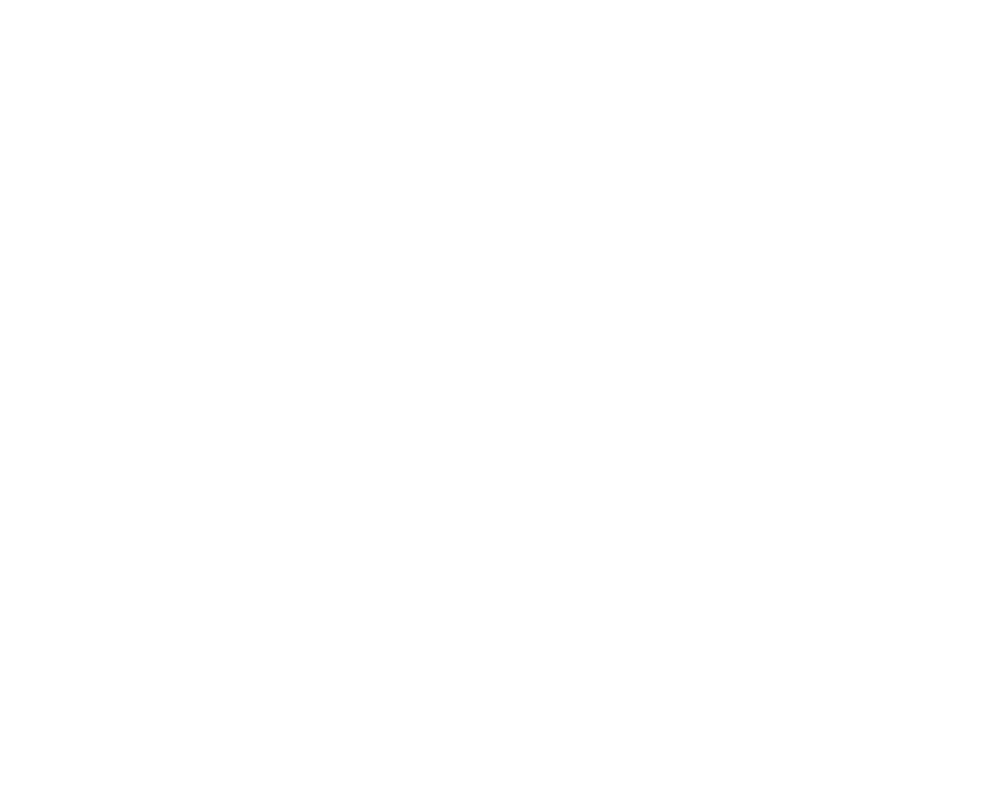
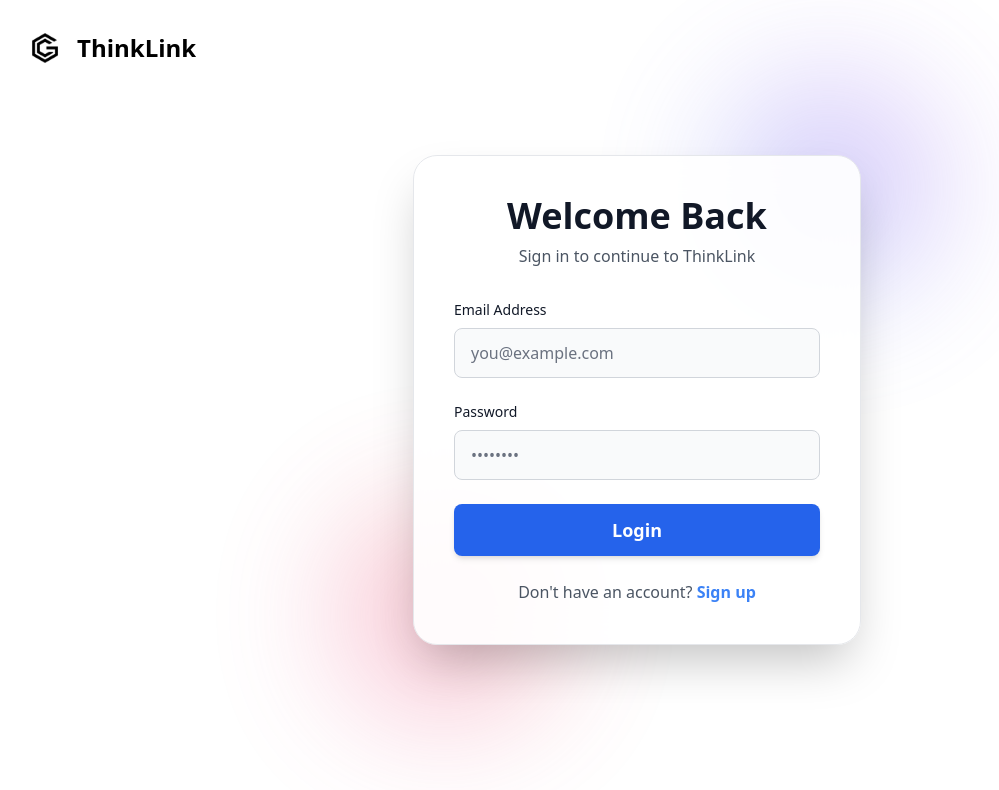
Before and after one commit to GMTStudioTechnology/Think-Link, a React (Vite) app: page /signup in a window 1280 px wide. Before the commit this address had no page. Shown: the top 790 px of the page, without its empty margins (3-1002 px from the left). Built offline with nearby package versions, Linux system fonts and the light colour scheme.

Commit message:
Eat some donut and throw the donut on the server to make it work better

```diff
--- a/src/App.tsx
+++ b/src/App.tsx
@@ -4,6 +4,8 @@
 import Features from './components/Features';
 import Pricing from './components/Pricing';
 import About from './components/About';
+import Signup from './components/Signup';
+import ThinkLink from './components/ThinkLink';
 
 const App: React.FC = () => {
   return (
@@ -13,6 +15,8 @@
         <Route path="/features" element={<Features />} />
         <Route path="/pricing" element={<Pricing />} />
         <Route path="/about" element={<About />} />
+        <Route path="/signup" element={<Signup />} />
+        <Route path="/thinklink" element={<ThinkLink />} />
         {/* Add more routes as needed */}
       </Routes>
     </Router>
--- a/src/components/Landing.tsx
+++ b/src/components/Landing.tsx
@@ -8,6 +8,8 @@
   CodeCompare,
   Clock
 } from '@gravity-ui/icons';
+import logoDark from '../assets/GMTStudio_.png';
+import logoLight from '../assets/Gicon.png';
 import ThinkLink from '../assets/ThinkLink_1.png';
 
 const Landing: React.FC = () => {
@@ -33,7 +35,11 @@
         <div className="max-w-7xl mx-auto px-6 lg:px-12">
           <div className="flex justify-between items-center h-20">
             <div className="flex items-center">
-              <CodeCompare className="w-8 h-8 text-blue-500" />
+              <img
+                src={darkMode ? logoDark : logoLight}
+                alt="ThinkLink Logo"
+                className="w-12 h-12"
+              />
               <span className="ml-3 text-2xl font-semibold tracking-tight">ThinkLink</span>
             </div>
             <div className="hidden md:flex items-center space-x-8">
--- a/src/components/Pricing.tsx
+++ b/src/components/Pricing.tsx
@@ -1,6 +1,7 @@
 import React, { useState } from 'react';
 import { Link } from 'react-router-dom';
-import { CodeCompare, CircleCheck } from '@gravity-ui/icons';
+import Gicon from '../assets/Gicon.png';
+import { CircleCheck } from '@gravity-ui/icons';
 
 const Pricing: React.FC = () => {
   const [isAnnual, setIsAnnual] = useState(true);
@@ -56,8 +57,14 @@
         <div className="max-w-7xl mx-auto px-6 lg:px-12">
           <div className="flex justify-between items-center h-20">
             <Link to="/" className="flex items-center">
-              <CodeCompare className="w-8 h-8 text-blue-500" />
-              <span className="ml-3 text-2xl font-semibold tracking-tight">ThinkLink</span>
+              <img
+                src={Gicon}
+                alt="G Logo"
+                className="w-12 h-12"
+              />
+              <span className={`ml-3 text-2xl font-semibold tracking-tight`}>
+                ThinkLink
+              </span>
             </Link>
           </div>
         </div>
--- a/src/components/Signup.tsx
+++ b/src/components/Signup.tsx
@@ -1,6 +1,8 @@
 import React, { useState } from 'react';
 import { Link, useNavigate } from 'react-router-dom';
-import { CodeCompare } from '@gravity-ui/icons';
+import { motion } from 'framer-motion';
+import logoDark from '../assets/GMTStudio_.png';
+import logoLight from '../assets/Gicon.png';
 
 const Signup: React.FC = () => {
   const navigate = useNavigate();
@@ -37,38 +39,56 @@
   };
 
   return (
-    <div className={`min-h-screen flex items-center justify-center p-6 transition-colors duration-500 ${
-      darkMode ? 'bg-gray-900' : 'bg-gray-50'
-    }`}>
+    <motion.div
+      className={`min-h-screen flex items-center justify-center p-6 transition-colors duration-500 ${
+        darkMode ? 'bg-black' : 'bg-white'
+      }`}
+      initial={{ opacity: 0 }}
+      animate={{ opacity: 1 }}
+      transition={{ duration: 1 }}
+    >
       <div className="absolute top-6 left-6">
         <Link to="/" className="flex items-center space-x-2">
-          <CodeCompare className="w-8 h-8 text-blue-500" />
-          <span className={`text-xl font-semibold ${darkMode ? 'text-white' : 'text-gray-900'}`}>
+          <img
+            src={darkMode ? logoDark : logoLight}
+            alt="ThinkLink Logo"
+            className="w-12 h-12"
+          />
+          <span className={`text-2xl font-semibold ${darkMode ? 'text-white' : 'text-black'}`}>
             ThinkLink
           </span>
         </Link>
       </div>
 
       <div className={`w-full max-w-md relative ${darkMode ? 'text-white' : 'text-gray-900'}`}>
-        {/* Decorative elements */}
-        <div className="absolute -top-10 -right-10 w-40 h-40 bg-blue-500 rounded-full blur-3xl opacity-20"></div>
-        <div className="absolute -bottom-10 -left-10 w-40 h-40 bg-purple-500 rounded-full blur-3xl opacity-20"></div>
+        <div className="absolute -top-20 -right-20 w-56 h-56 bg-gradient-to-tr from-blue-400 to-purple-600 rounded-full blur-3xl opacity-30"></div>
+        <div className="absolute -bottom-20 -left-20 w-56 h-56 bg-gradient-to-tr from-pink-400 to-red-600 rounded-full blur-3xl opacity-30"></div>
 
-        {/* Main card */}
-        <div className={`relative backdrop-blur-xl rounded-3xl p-8 shadow-xl border ${
-          darkMode ? 'bg-gray-800/50 border-gray-700' : 'bg-white/80 border-gray-200'
-        }`}>
+        <motion.div
+          className={`relative backdrop-blur-lg rounded-3xl p-10 shadow-2xl border ${
+            darkMode ? 'bg-gray-800/70 border-gray-700' : 'bg-white/90 border-gray-200'
+          }`}
+          initial={{ scale: 0.9, opacity: 0 }}
+          animate={{ scale: 1, opacity: 1 }}
+          transition={{ duration: 0.5 }}
+        >
           <div className="text-center mb-8">
-            <h2 className="text-3xl font-bold mb-2">{isLogin ? 'Login' : 'Create Account'}</h2>
-            <p className={`${darkMode ? 'text-gray-300' : 'text-gray-600'}`}>
-              {isLogin ? 'Welcome back to ThinkLink' : 'Join ThinkLink to boost your productivity'}
+            <h2 className="text-4xl font-extrabold mb-2">
+              {isLogin ? 'Welcome Back' : 'Create Your Account'}
+            </h2>
+            <p className={`${darkMode ? 'text-gray-400' : 'text-gray-600'}`}>
+              {isLogin ? 'Sign in to continue to ThinkLink' : 'Join us to enhance your productivity'}
             </p>
           </div>
 
           {error && (
-            <div className="mb-4 p-3 rounded-lg bg-red-100 text-red-700 border border-red-200">
+            <motion.div
+              className="mb-4 p-4 rounded-lg bg-red-100 text-red-700 border border-red-200"
+              initial={{ opacity: 0 }}
+              animate={{ opacity: 1 }}
+            >
               {error}
-            </div>
+            </motion.div>
           )}
 
           <form onSubmit={handleSubmit} className="space-y-6">
@@ -82,12 +102,12 @@
                 name="email"
                 value={formData.email}
                 onChange={handleInputChange}
-                className={`w-full px-4 py-3 rounded-xl border focus:ring-2 focus:ring-blue-500 transition-colors ${
+                className={`w-full px-4 py-3 rounded-lg border focus:ring-2 focus:ring-blue-500 transition-all ${
                   darkMode
-                    ? 'bg-gray-700 border-gray-600 text-white'
-                    : 'bg-white border-gray-300'
+                    ? 'bg-gray-700 border-gray-600 text-white placeholder-gray-400'
+                    : 'bg-gray-50 border-gray-300 text-gray-900 placeholder-gray-500'
                 }`}
-                placeholder="Enter your email"
+                placeholder="you@example.com"
                 required
               />
             </div>
@@ -102,12 +122,12 @@
                 name="password"
                 value={formData.password}
                 onChange={handleInputChange}
-                className={`w-full px-4 py-3 rounded-xl border focus:ring-2 focus:ring-blue-500 transition-colors ${
+                className={`w-full px-4 py-3 rounded-lg border focus:ring-2 focus:ring-blue-500 transition-all ${
                   darkMode
-                    ? 'bg-gray-700 border-gray-600 text-white'
-                    : 'bg-white border-gray-300'
+                    ? 'bg-gray-700 border-gray-600 text-white placeholder-gray-400'
+                    : 'bg-gray-50 border-gray-300 text-gray-900 placeholder-gray-500'
                 }`}
-                placeholder="Create a password"
+                placeholder="••••••••"
                 required
               />
             </div>
@@ -123,12 +143,12 @@
                   name="confirmPassword"
                   value={formData.confirmPassword}
                   onChange={handleInputChange}
-                  className={`w-full px-4 py-3 rounded-xl border focus:ring-2 focus:ring-blue-500 transition-colors ${
+                  className={`w-full px-4 py-3 rounded-lg border focus:ring-2 focus:ring-blue-500 transition-all ${
                     darkMode
-                      ? 'bg-gray-700 border-gray-600 text-white'
-                      : 'bg-white border-gray-300'
+                      ? 'bg-gray-700 border-gray-600 text-white placeholder-gray-400'
+                      : 'bg-gray-50 border-gray-300 text-gray-900 placeholder-gray-500'
                   }`}
-                  placeholder="Confirm your password"
+                  placeholder="••••••••"
                   required={!isLogin}
                 />
               </div>
@@ -136,8 +156,8 @@
 
             <button
               type="submit"
-              className="w-full bg-blue-600 text-white py-3 rounded-xl hover:bg-blue-700
-                       transition-colors duration-300 font-medium text-lg"
+              className="w-full bg-blue-600 text-white py-3 rounded-lg hover:bg-blue-700
+                       transition-colors duration-300 font-semibold text-lg shadow-md"
             >
               {isLogin ? 'Login' : 'Sign Up'}
             </button>
@@ -148,15 +168,15 @@
               {isLogin ? "Don't have an account? " : 'Already have an account? '}
               <button
                 onClick={() => setIsLogin(!isLogin)}
-                className="text-blue-500 hover:text-blue-600 font-medium"
+                className="text-blue-500 hover:text-blue-600 font-semibold focus:outline-none"
               >
                 {isLogin ? 'Sign up' : 'Log in'}
               </button>
             </p>
           </div>
-        </div>
+        </motion.div>
       </div>
-    </div>
+    </motion.div>
   );
 };
 
```
Also changed, not shown: src/assets/GMTStudio_.png (added), src/assets/Gicon.png (added).
